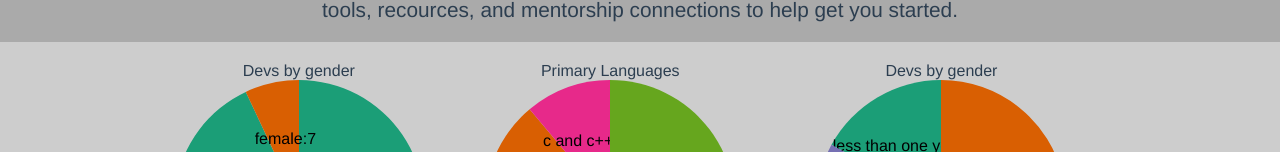
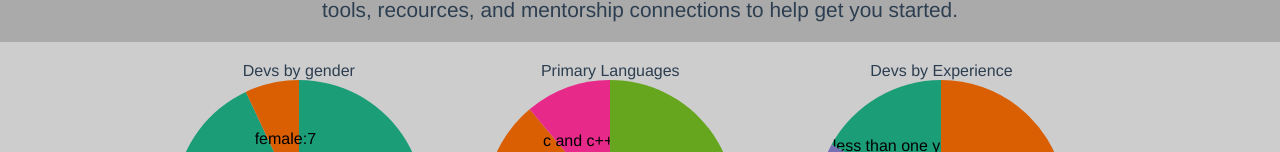
Before and after one commit to codingdiva80/codingDiva, a Vue app: page / in a window 1280 px wide. Shown: the part 646-798 px from the top of the page. Built offline with nearby package versions, Linux system fonts and the light colour scheme.

Commit message:
Modified heading devs by experience

```diff
--- a/src/components/global/visualizations/software-experience.vue
+++ b/src/components/global/visualizations/software-experience.vue
@@ -1,6 +1,6 @@
 <template>
   <div class='vis'>
-    <div>Devs by gender</div>
+    <div>Devs by Experience</div>
     <div>
       <svg id="xp-pie-chart" />
     </div>
```
